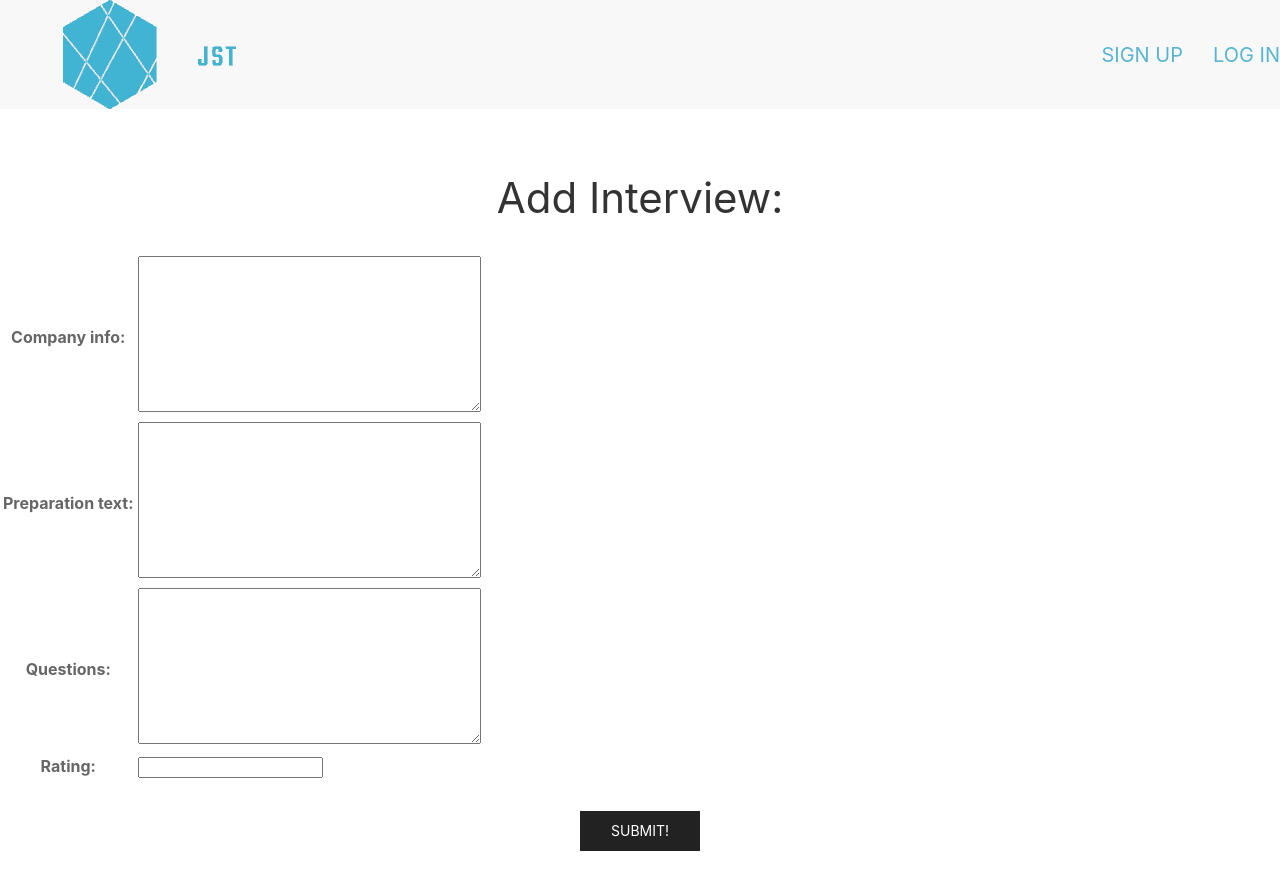
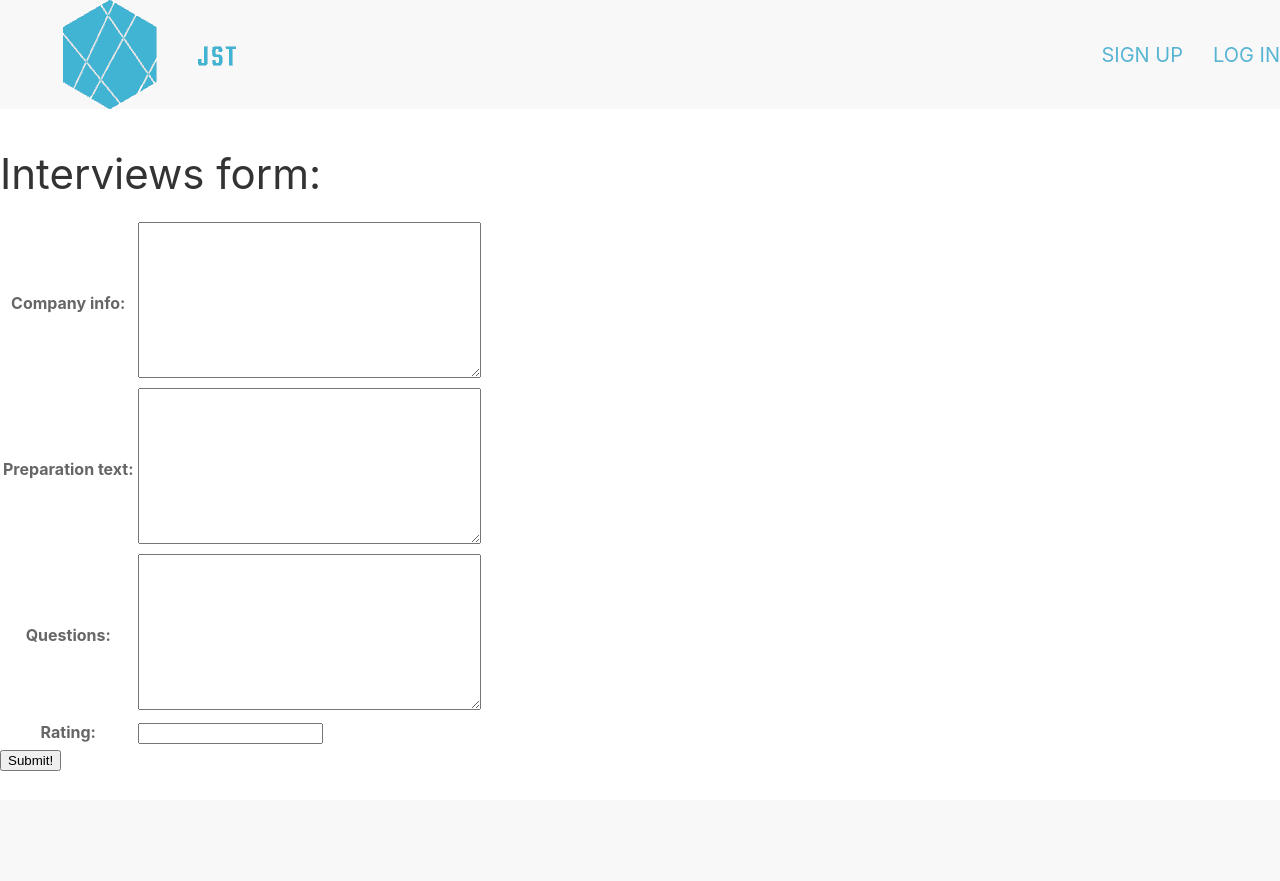
Before and after one commit to rperillo1/Job-Search-Tracker, a Django app: page /applications/1/interview/form/ in a window 1280 px wide. After the commit the page ends 771 px from the top, so only its background shows below. Run offline with Django 3.2, Linux system fonts and the light colour scheme; some libraries are stand-ins or nearby versions.

Commit message:
broke the interview form

```diff
--- a/main_app/templates/interviews/form.html
+++ b/main_app/templates/interviews/form.html
@@ -1,24 +1,16 @@
+{% extends 'base.html' %}
+{% block content %}
 
-{% extends 'base.html' %}
-
-{% block content %}
-  {% if object %}
-    <h1>Edit <span class="teal-text">{{object.name}}</span></h1>
-  {% else %}
-  <div class="uk-grid app-form">
-    <h1 class="uk-align-center">Add Interview:</h1>
-  </div>
-  {% endif %}
-  <!-- Leaving the action empty makes the form post to the same url used to display it -->
-  <form action="" method="post">
+<h1>Interviews form:</h1>
+<form action="{% url 'interview_create' application_id %}" method="post">
   <!-- Django requires the following for security purposes -->
   {% csrf_token %}
   <table>
     <!-- Render the inputs inside of <tr>s & <td>s -->
     {{ interview.as_table }}
   </table>
-
-    <input type="submit" value="Submit!" class="uk-button uk-button-secondary uk-align-center">
+  <input type="submit" value="Submit!" class="btn">
 </form>
 
+
 {% endblock %}
```
Lines whose indentation alone changed are shown as unchanged.
